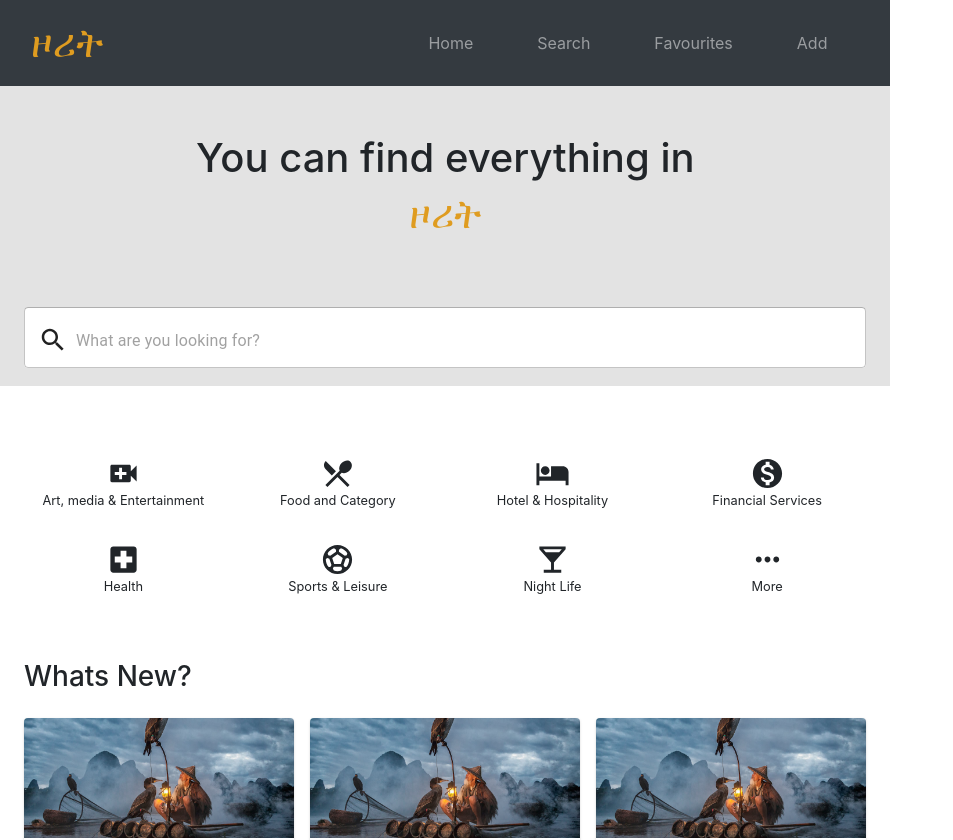
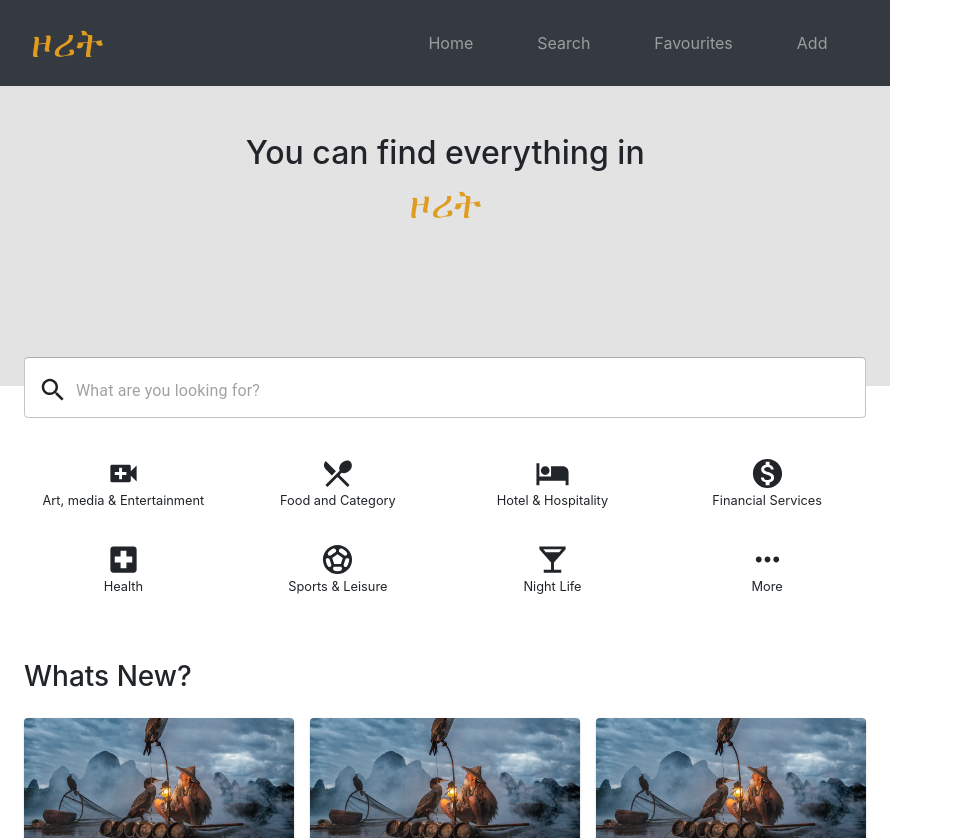
Before and after one commit to zoritt-biz/user-website, a React (Create React App) app: page / in a window 1280 px wide. Shown: the top 840 px of the page, without its empty margins (0-953 px from the left). Built offline with nearby package versions, Linux system fonts and the light colour scheme.

Commit message:
simple modification

```diff
--- a/src/components/homepage/Home.jsx
+++ b/src/components/homepage/Home.jsx
@@ -16,7 +16,7 @@ const useStyles = makeStyles({
     color: '#DF9C20',
   },
   paper: {
-    marginTop: '70px',
+    marginTop: '130px',
   },
 });
 
@@ -24,7 +24,7 @@ const Home = () => {
   const classes = useStyles();
   return (
     <div className={`text-center w-100 px-4 align-middle ${classes.container}`}>
-      <h1 className="pt-5">You can find everything in</h1>
+      <h2 className="pt-5">You can find everything in</h2>
       <h1 className={classes.primaryColor}> ዞሪት</h1>
       <Paper className={`w-100 ${classes.paper}`} elevation={0}>
         <TextField
```
